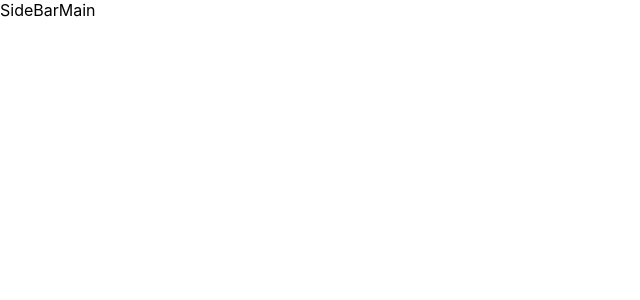
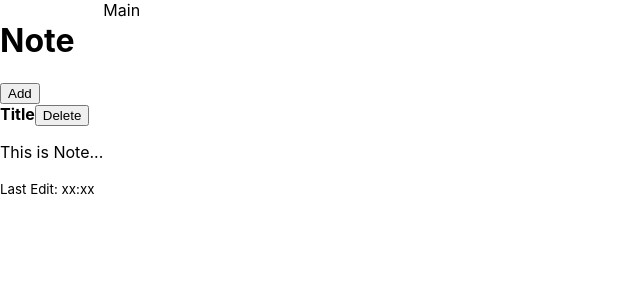
Before and after one commit to ae12321/___react_samples, a React (Create React App) app: page / in a window 1280 px wide. Shown: the top 300 px of the page, without its empty margins (0-640 px from the left). Built offline with nearby package versions, Linux system fonts and the light colour scheme; the HTML template or start-up script is replaced by a standard one.

Commit message:
sidebar create

```diff
--- a/src/components/SideBar.jsx
+++ b/src/components/SideBar.jsx
@@ -2,7 +2,24 @@ import React from 'react';
 import './SideBar.css';
 
 const SideBar = () => {
-  return <div>SideBar</div>;
+  return (
+    <div className="sidebar">
+      <div className="sidebar-header">
+        <h1>Note</h1>
+        <button>Add</button>
+      </div>
+      <div className="sidebar-notes">
+        <div className="sidebar-note">
+          <div className="sidebar-note-title">
+            <strong>Title</strong>
+            <button>Delete</button>
+          </div>
+          <p>This is Note...</p>
+          <small>Last Edit: xx:xx</small>
+        </div>
+      </div>
+    </div>
+  );
 };
 
 export default SideBar;
```
